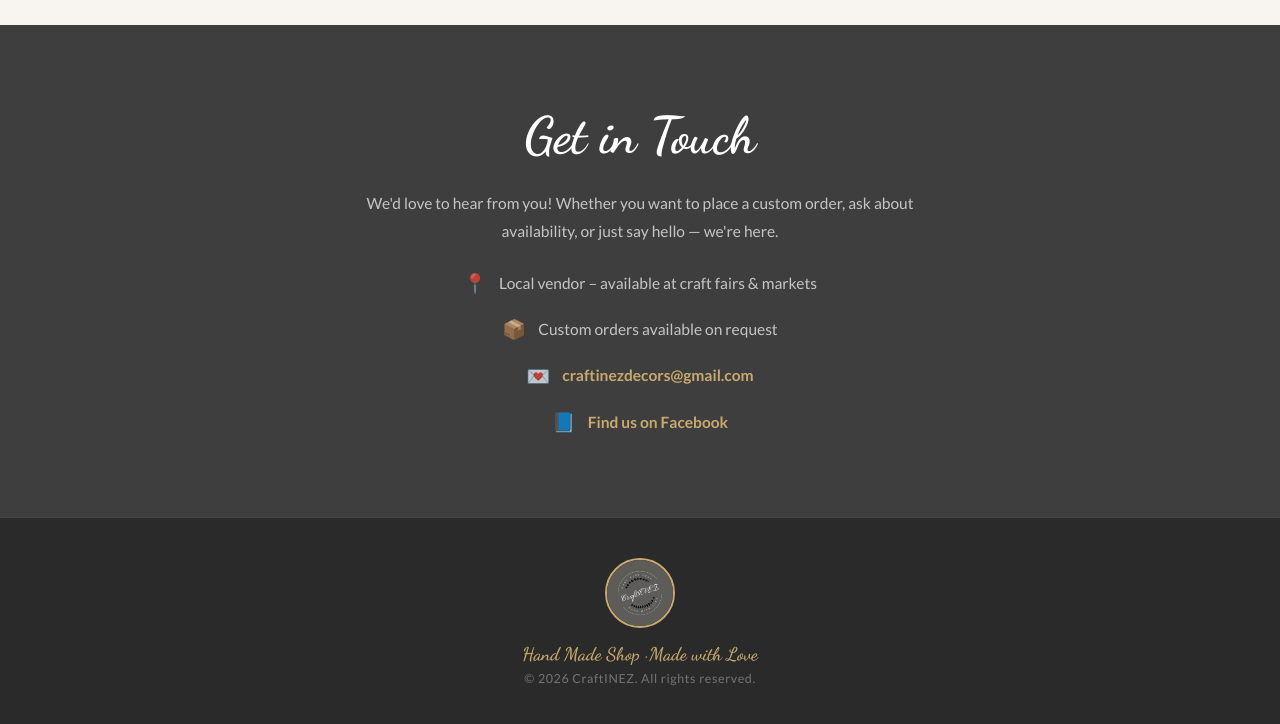
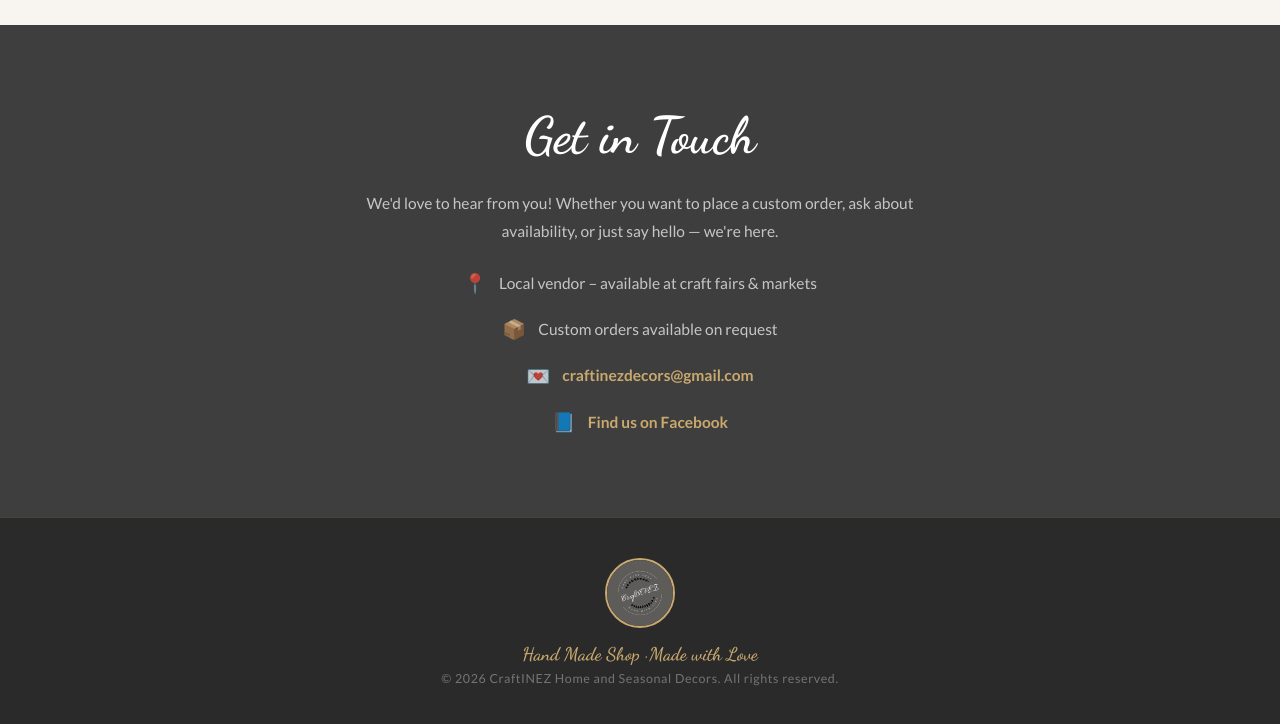
Before and after one commit to ShMoeMoney/Mamu-s-Website, a plain HTML site: page index.html in a window 1280 px wide. Shown: the part 3936-4660 px from the top of the page. Drawn offline with nearby package versions, Linux system fonts and the light colour scheme; a web font is replaced by a local one.

Commit message:
Update footer copyright text

```diff
--- a/index.html
+++ b/index.html
@@ -204,7 +204,7 @@
   <footer class="site-footer">
     <img src="images/LOGO.JPG" alt="CraftONEZ" class="footer-logo" />
     <p class="footer-tagline">Hand Made Shop · Made with Love</p>
-    <p class="footer-copy">&copy; 2026 CraftINEZ. All rights reserved.</p>
+    <p class="footer-copy">&copy; 2026 CraftINEZ Home and Seasonal Decors. All rights reserved.</p>
   </footer>
 
   <script src="script.js"></script>
```
